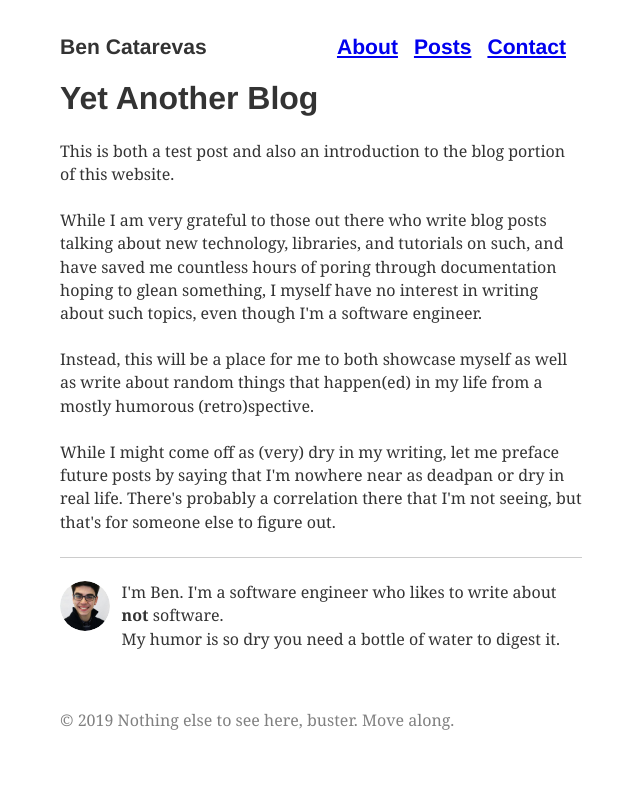
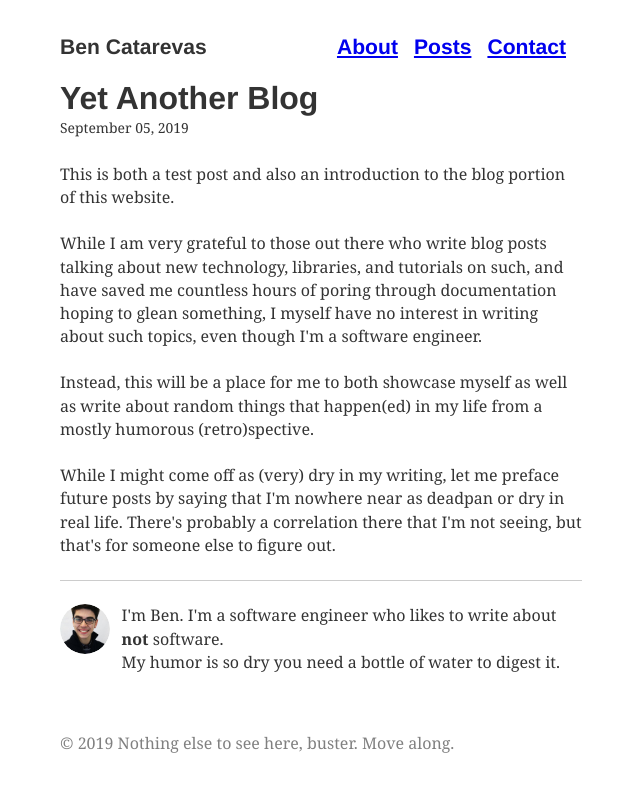
Before and after one commit to BenjaminCatarevas/bencatarevas.com, a Gatsby site: page /yet-another-blog/ in a window 1280 px wide. Shown: the whole page, without its empty margins (319-959 px from the left). Built offline with nearby package versions, Linux system fonts and the light colour scheme; Gatsby itself is replaced by a stand-in of ours; some packages are replaced by stand-ins of ours.

Commit message:
Add date frontmatter field to post

```diff
--- a/content/blog/yet-another-blog/index.md
+++ b/content/blog/yet-another-blog/index.md
@@ -1,5 +1,6 @@
 ---
 title: Yet Another Blog
+date: "2019-09-05"
 description: The first of some to come.
 ---
 
```
